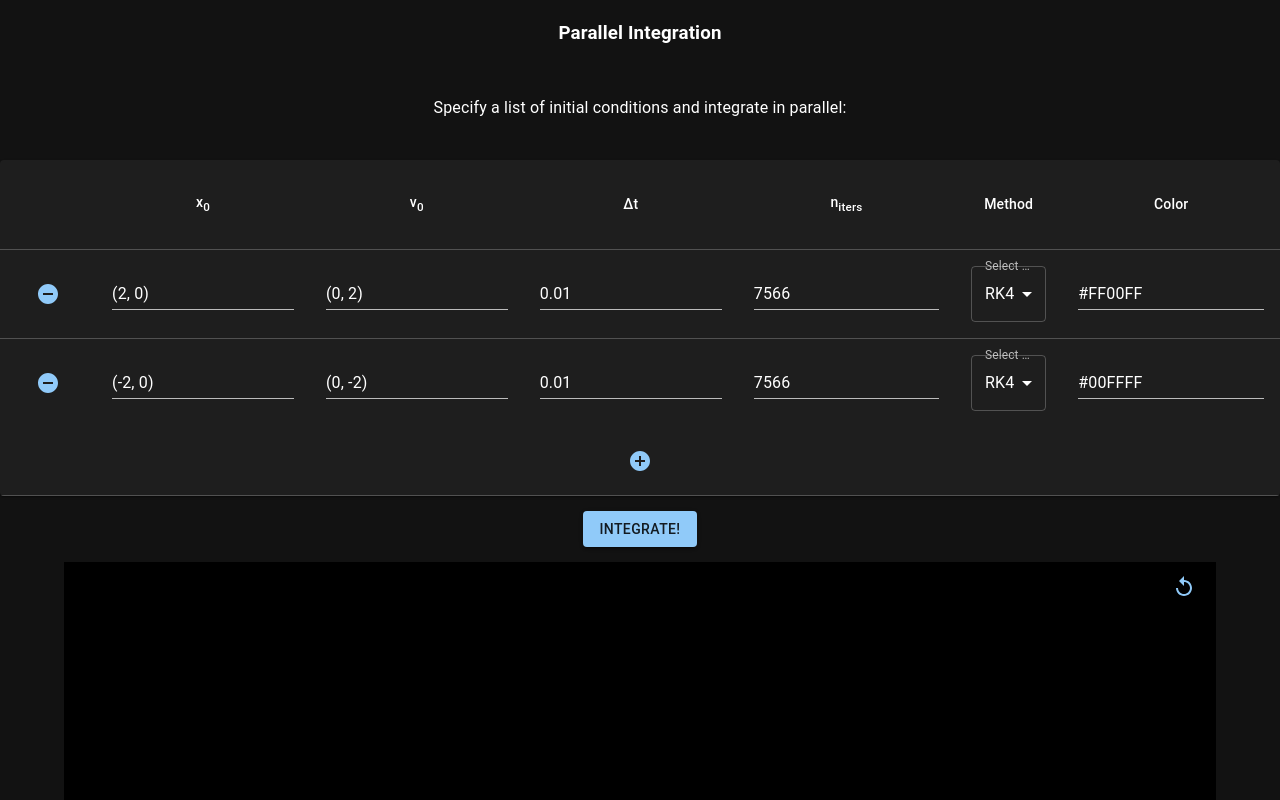
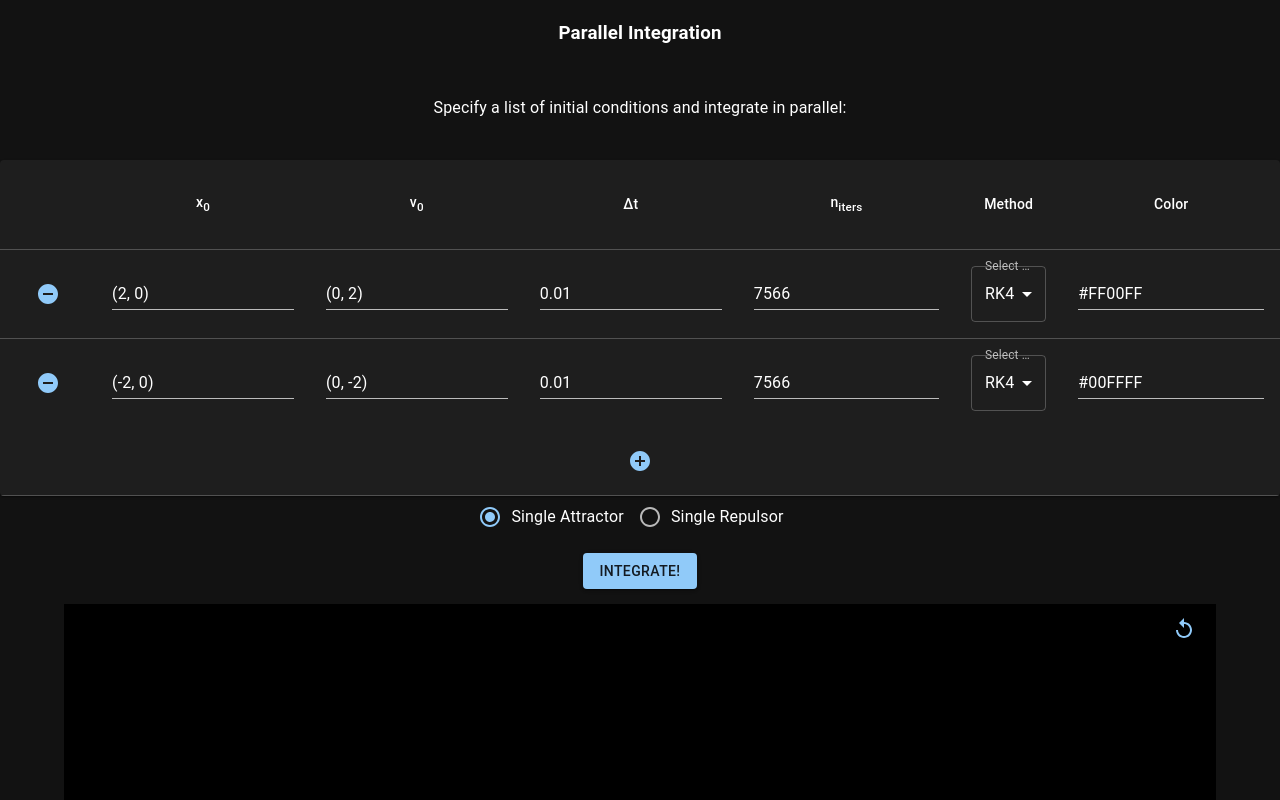
Before and after one commit to tarinyoom/ode-integrators, a React (Create React App) app in the folder frontend/: page / in a window 1280 px wide. Shown: the top 800 px of the page. Built offline with nearby package versions, Linux system fonts and the light colour scheme.

Commit message:
frontend second field

```diff
--- a/frontend/src/App.tsx
+++ b/frontend/src/App.tsx
@@ -60,7 +60,7 @@ function App() {
           <Button variant="contained" onClick={async () => {
             setLoading(true);
             setInit(true);
-            solveAll(getInitialConditions()).then((data) => {
+            solveAll(getInitialConditions(), getField()).then((data) => {
               setLoading(false);
               setData(data);
               setField(getField());
--- a/frontend/src/FieldSelector.tsx
+++ b/frontend/src/FieldSelector.tsx
@@ -1,13 +1,29 @@
+import { useState } from 'react';
+import Radio from '@mui/material/Radio';
+import RadioGroup from '@mui/material/RadioGroup';
+import FormControlLabel from '@mui/material/FormControlLabel';
+import FormControl from '@mui/material/FormControl';
+
 function FieldSelector({register}:
 	{register: (f: () => string) => void}) {
 
+	const [ field, setField ] = useState<string>("single_attractor");
+
 	function getField(): string {
-		return "single_attractor";
+		return field;
 	}
 
 	register(getField);
 
-	return <></>;
+	return <FormControl>
+	<RadioGroup
+	  defaultValue="single_attractor" row
+	  onChange={(e) => setField(e.target.value)}
+	>
+	  <FormControlLabel value="single_attractor" control={<Radio />} label="Single Attractor" />
+	  <FormControlLabel value="single_repulsor" control={<Radio />} label="Single Repulsor" />
+	</RadioGroup>
+  </FormControl>;
 }
 
 export default FieldSelector;
--- a/frontend/src/Graph.tsx
+++ b/frontend/src/Graph.tsx
@@ -77,6 +77,13 @@ const Graph = ({data, field}:
 					.attr("cy", MARGIN.top + yScale(0))
 					.attr("r", "3px")
 					.attr("fill", "#FFFFFF");
+					break;
+				case "single_repulsor":
+					dressing.append("circle")
+					.attr("cx", MARGIN.left + xScale(0))
+					.attr("cy", MARGIN.top + yScale(0))
+					.attr("r", "3px")
+					.attr("fill", "#FF0000");
 					break;
 				default:
 					break;
--- a/frontend/src/backendSurface.ts
+++ b/frontend/src/backendSurface.ts
@@ -3,7 +3,7 @@ import testData from "./testData.json";
 const BACKEND_ENDPOINT = "https://yhztmrh2ot3j5bsnzmo42zq2ja0apemx.lambda-url.us-west-1.on.aws/";
 const ONLINE = true;
 
-export async function solveAll(problems: IVP[]): Promise<IVPSolution[]> {
+export async function solveAll(problems: IVP[], field: string): Promise<IVPSolution[]> {
 
 	return Promise.all(problems.map(async ivp => {
 
@@ -12,6 +12,7 @@ export async function solveAll(problems: IVP[]): Promise<IVPSolution[]> {
 			v0: ivp.v0,
 			h: ivp.h,
 			n: ivp.n,
+			field: field,
 			method: ivp.method
 		});
 
--- a/frontend/src/types.d.ts
+++ b/frontend/src/types.d.ts
@@ -30,6 +30,7 @@ type IntegratorRequest = {
 	v0: Point,
 	h: number,
 	n: number,
+	field: string,
 	method: string
 }
 
```
